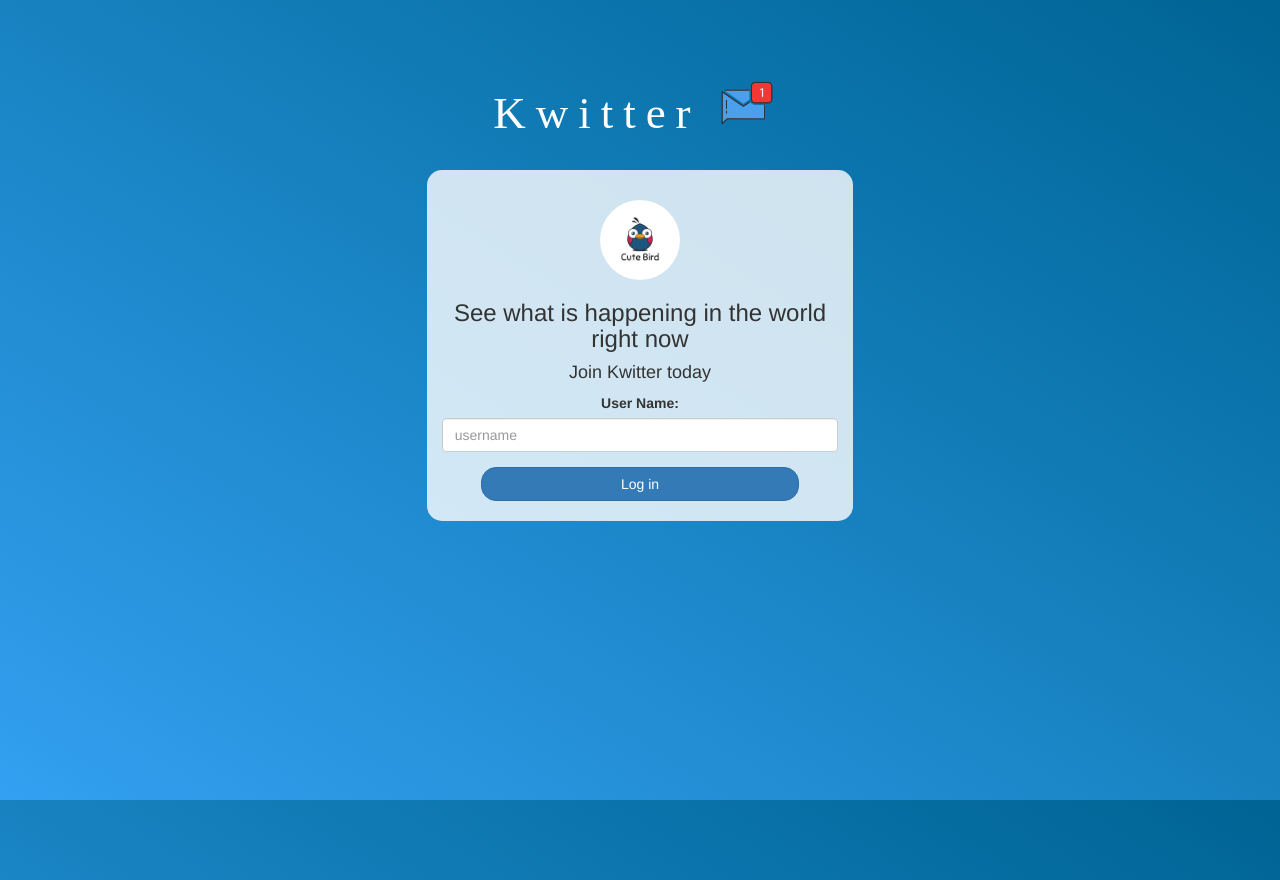
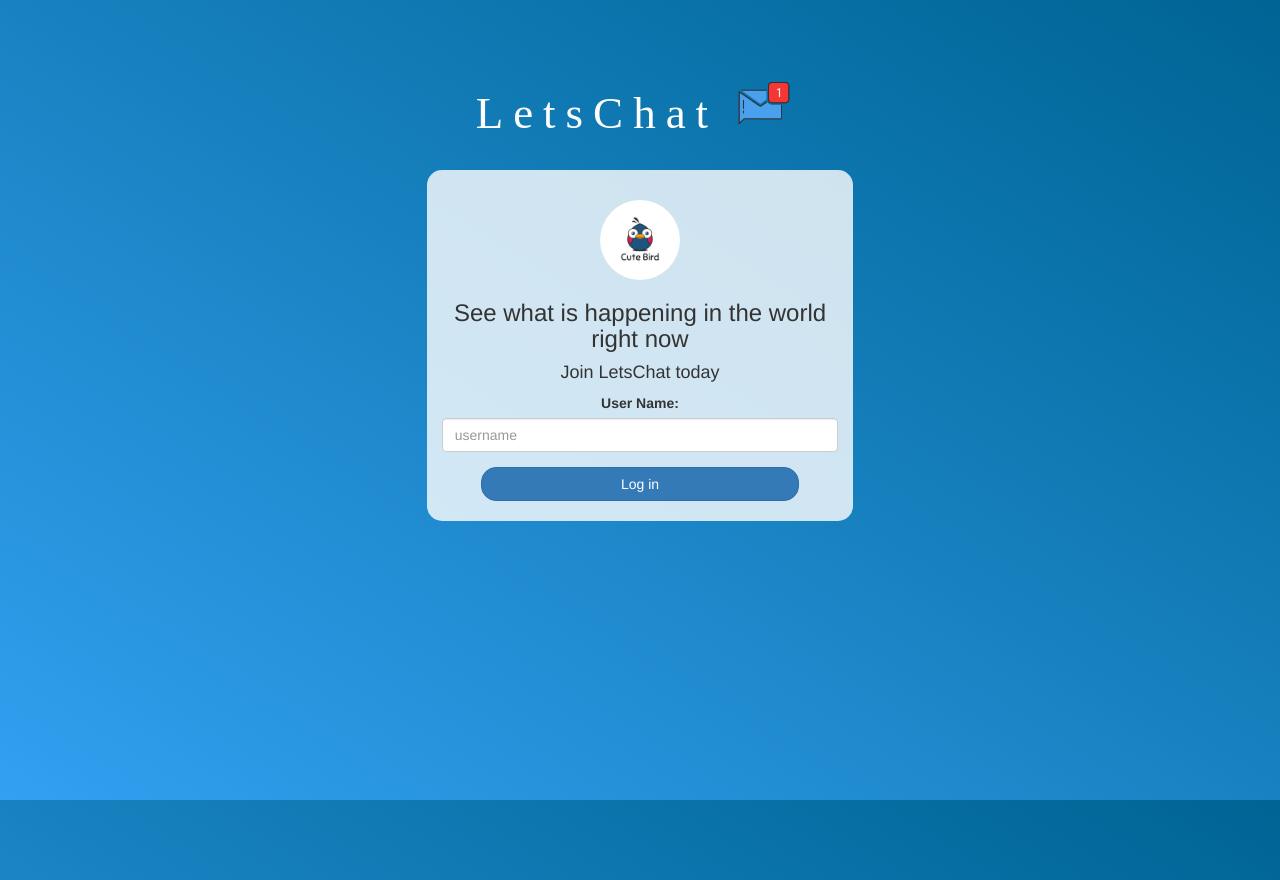
Before and after one commit to CreatorUnknown/KwitterWebApp, a plain HTML site: page index.html in a window 1280 px wide. Drawn offline with nearby package versions, Linux system fonts and the light colour scheme; a web font is replaced by a local one.

Commit message:
Update index.html

```diff
--- a/index.html
+++ b/index.html
@@ -15,7 +15,7 @@
 <body>
 <center>
 	<h1 class="header">
-		Kwitter
+		LetsChat
 	    <sup>
 	        <img src="m2.png">
 	    </sup>
@@ -23,7 +23,7 @@
 	<div class="col-lg-4 col-md-6 col-sm-6 col-xs-11 login_div">
 	<img src="logo.png" class="logo">
 		<h3 >See what is happening in the world right now</h3>
-		<h4 >Join Kwitter today</h4>
+		<h4 >Join LetsChat today</h4>
 		<div class="form-group">
 		  <label>User Name:</label>
 		  <input type="text" id="user_name" class="form-control" placeholder="username">
```
